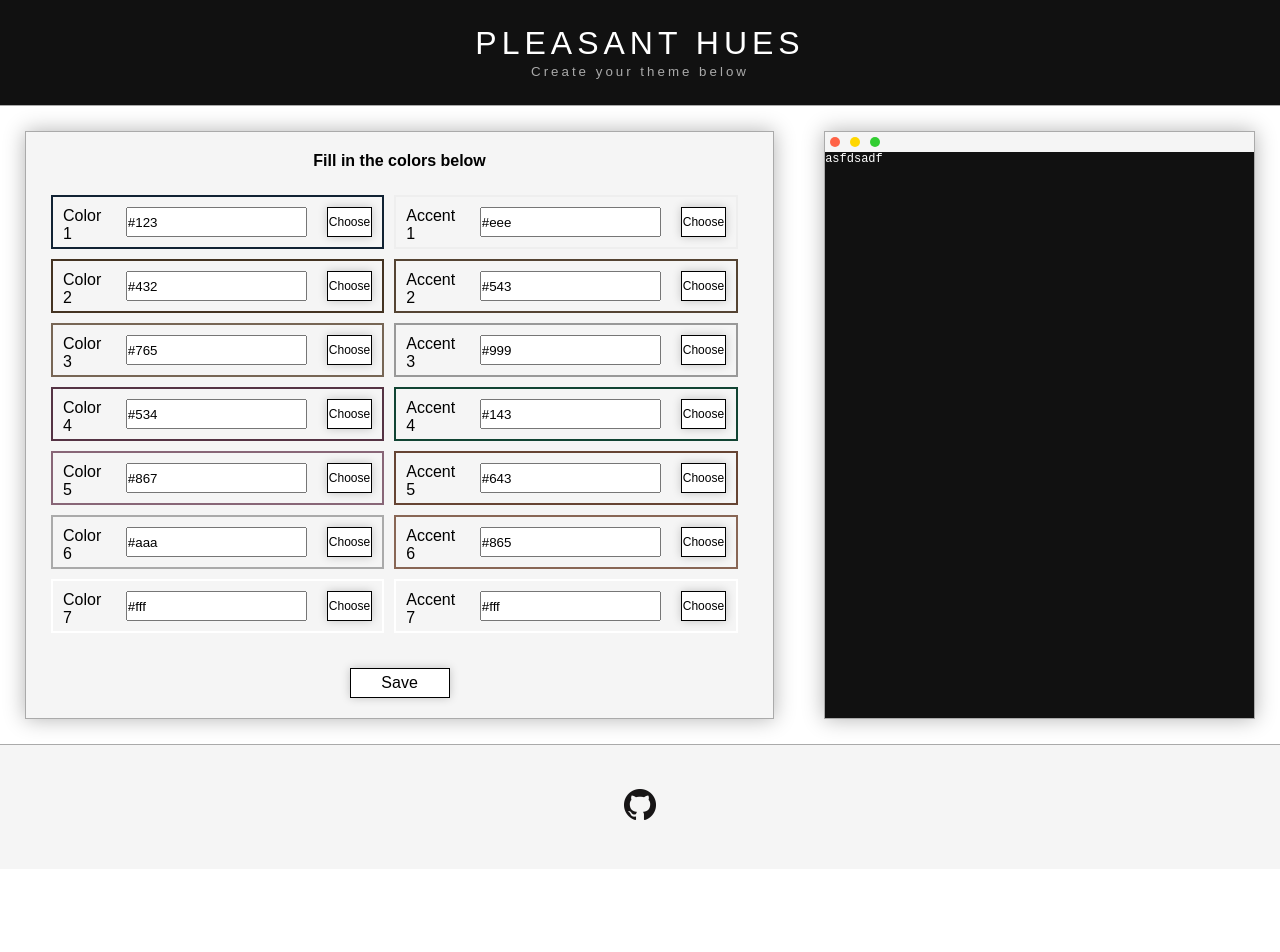
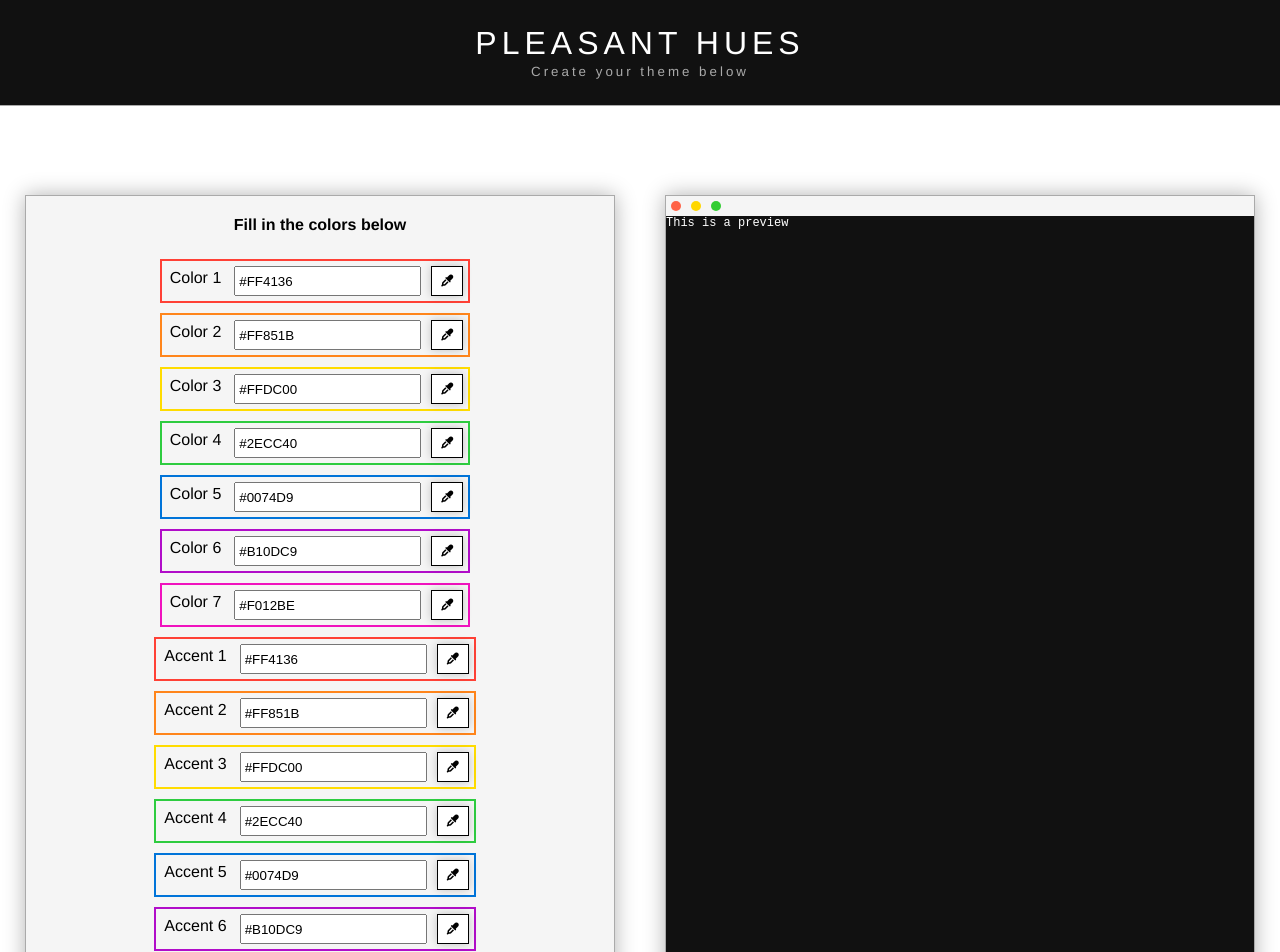
Before and after one commit to tylernhoward/pleasant-hues, a React (Create React App) app: page / in a window 1280 px wide. Shown: the top 952 px of the page. Before the commit the page ends 869 px from the top, so only its background shows below. Built offline with nearby package versions, Linux system fonts and the light colour scheme.

Commit message:
Add more styling changes and buttons

```diff
--- a/src/App.css
+++ b/src/App.css
@@ -5,18 +5,21 @@
 }
 
 html{
-    font-family: 'Avenir',
-    Helvetica,
-    Arial,
-    sans-serif;
-    -webkit-font-smoothing: antialiased;
-    -moz-osx-font-smoothing: grayscale;
   position: relative;
-  min-height: 100%;
+}
+.App{
+     font-family: 'Avenir',
+     Helvetica,
+     Arial,
+     sans-serif;
+     -webkit-font-smoothing: antialiased;
+     -moz-osx-font-smoothing: grayscale;
+    height: 100vh;
+
 }
 
 .App-header{
-  height:100%;
+  height:auto;
   padding-top:25px;
   padding-bottom: 25px;
   background-color: #111111;
@@ -32,17 +35,22 @@ html{
   display: flex;
   flex-direction: row;
   width: 100%;
-  height:100%;
+  height:auto;
   justify-content: center;
+  margin-top:5%;
+  margin-bottom:10%;
 }
 .footer{
-  flex-shrink: 0;
+  position: relative;
   width: 100%;
-  height: 125px;
+  padding-top: 25px;
+  padding-bottom:25px;
+  height: auto;
   display: flex;
   flex-direction: column;
   justify-content: center;
   align-items: center;
+  flex-shrink: 0;
   border-top: 1px;
   border-top-style: solid;
   border-top-color: #AAAAAA;
@@ -50,6 +58,7 @@ html{
   background-color: whitesmoke;
 }
 .footer a img{
+  margin-top: 10px;
   height: 32px;
   width: 32px;
 }
--- a/src/App.js
+++ b/src/App.js
@@ -11,13 +11,13 @@ class App extends Component {
       <div className="App">
         <header className="App-header">
           <HueTitle title={"Pleasant Hues"}/>
-
         </header>
         <div className="wrapper">
           <ColorPane/>
           <PreviewPane/>
         </div>
         <footer className="footer">
+          <small>Created with React</small>
           <a href="https://github.com/tylernhoward/pleasant-hues" role="button">
             <img alt="github icon" src={logo}/>
           </a>
--- a/src/index.js
+++ b/src/index.js
@@ -8,20 +8,20 @@ import registerServiceWorker from './registerServiceWorker';
 
 var initialState = {
     colors: [
-        { 'id': 0, 'color': '#123' },
-        { 'id': 1, 'color': '#432' },
-        { 'id': 2, 'color': '#765' },
-        { 'id': 3, 'color': '#534' },
-        { 'id': 4, 'color': '#867' },
-        { 'id': 5, 'color': '#aaa' },
-        { 'id': 6, 'color': '#fff' },
-        { 'id': 7, 'color': '#eee' },
-        { 'id': 8, 'color': '#543' },
-        { 'id': 9, 'color': '#999' },
-        { 'id': 10, 'color': '#143' },
-        { 'id': 11, 'color': '#643' },
-        { 'id': 12, 'color': '#865' },
-        { 'id': 13, 'color': '#fff' },
+        { 'id': 0, 'color': '#FF4136' },
+        { 'id': 1, 'color': '#FF851B' },
+        { 'id': 2, 'color': '#FFDC00' },
+        { 'id': 3, 'color': '#2ECC40' },
+        { 'id': 4, 'color': '#0074D9' },
+        { 'id': 5, 'color': '#B10DC9' },
+        { 'id': 6, 'color': '#F012BE' },
+        { 'id': 7, 'color': '#FF4136' },
+        { 'id': 8, 'color': '#FF851B' },
+        { 'id': 9, 'color': '#FFDC00' },
+        { 'id': 10, 'color': '#2ECC40' },
+        { 'id': 11, 'color': '#0074D9' },
+        { 'id': 12, 'color': '#B10DC9' },
+        { 'id': 13, 'color': '#F012BE' },
     ]
 };
 
--- a/src/previewPanel/preview-pane.css
+++ b/src/previewPanel/preview-pane.css
@@ -10,6 +10,14 @@
     border-width: 1px;
     border-color: #AAAAAA;
 }
+.settings-button {
+    color: white;
+    position: absolute;
+    right: 3%;
+    bottom: 3%;
+    z-index: 99 !important;
+}
+
 #window {
     position: relative;
     height: 20px;
@@ -26,6 +34,8 @@
 }
 
 
+/*TERMINAL PREVIEW*/
+
 #terminal {
     position:relative;
     box-sizing: border-box;
@@ -35,6 +45,12 @@
     background-color: #111111;
     height: 100%;
 }
+
+
+
+
+
+/*SLACK PREVIEW*/
 #slack{
     position: relative;
     height: 100%;
--- a/src/previewPanel/preview-pane.js
+++ b/src/previewPanel/preview-pane.js
@@ -13,8 +13,10 @@ class PreviewPane extends Component {
                         </div>
                     </div>
                     <div id = "terminal">
-                    <p>asfdsadf</p>
+                    <p>This is a preview</p>
                     </div>
+                <div className="settings-button"><span className="fa fa-cog fa-2x"></span></div>
+
             </div>
         );
     }
--- a/src/themingPanel/color-pane.css
+++ b/src/themingPanel/color-pane.css
@@ -18,11 +18,16 @@ h4{
     display:flex;
     margin: 25px;
     flex-direction: row;
-    justify-content: space-between;
+    justify-content: center;
+    align-items: center;
+    flex-wrap: wrap;
 }
 .column{
     display: flex;
     flex-direction: column;
+    justify-content: center;
+    align-items: center;
+
 }
  .save-button {
      border: 1px solid black;
--- a/src/themingPanel/color-prompt.css
+++ b/src/themingPanel/color-prompt.css
@@ -1,28 +1,36 @@
 .colorPrompt {
+    position:relative;
     display: flex;
     flex-direction: row;
     margin-bottom: 10px;
     margin-right: 10px;
 }
 .colorPrompt span, input {
-    margin: 10px;
+    margin: 5px;
+    padding:3px;
     max-height: 30px;
     min-height:30px;
 }
+.overlay{
+    position:absolute;
+    height: 100vh;
+    background-color:black;
+}
 .popup{
+    position: absolute;
+    right:-85%;
     height: 0px;
-    background-color: black;
+    z-index: 99 !important;
 }
 .button {
     border: 1px solid black;
     color: black;
-    margin: 10px;
-    width:50px;
+    margin: 5px;
+    width:auto;
     max-height: 30px;
     min-height:30px;
     padding-left:1px;
     padding-right:1px;
-    padding-top: 7px;
     text-decoration: none;
     font-size: 12px;
     text-align: center;
--- a/src/themingPanel/color-prompt.js
+++ b/src/themingPanel/color-prompt.js
@@ -12,13 +12,17 @@ class ColorPrompt extends Component {
     onChange(value) {
         this.props.setColor(value, this.props.index);
     }
+    triggerModal() {
+        this.setState({ showPicker: !this.state.showPicker })
+    }
 
     render() {
         return (
             <div className="colorPrompt" style={{ border: `2px solid ${this.props.savedColors[this.props.index].color}` }}>
                 <span>{this.props.type} {(this.props.index %7) + 1}</span>
                 <input type="text" placeholder="#..." onChange={(e) => this.onChange(e.target.value)} value={this.props.savedColors[this.props.index].color}/>
-                <a className = "button" onClick={() => this.setState({ showPicker: !this.state.showPicker })}>Choose</a>
+                <a className = "button" onClick={() => this.triggerModal()}><span className="fa fa-eyedropper"></span></a>
+                {this.state.showPicker ? <div className="overlay"></div> : null}
                 {this.state.showPicker ? <div className="popup"><ColorPicker background={this.props.savedColors[this.props.index].color} index={this.props.index} /></div> : null}
 
             </div>
```
